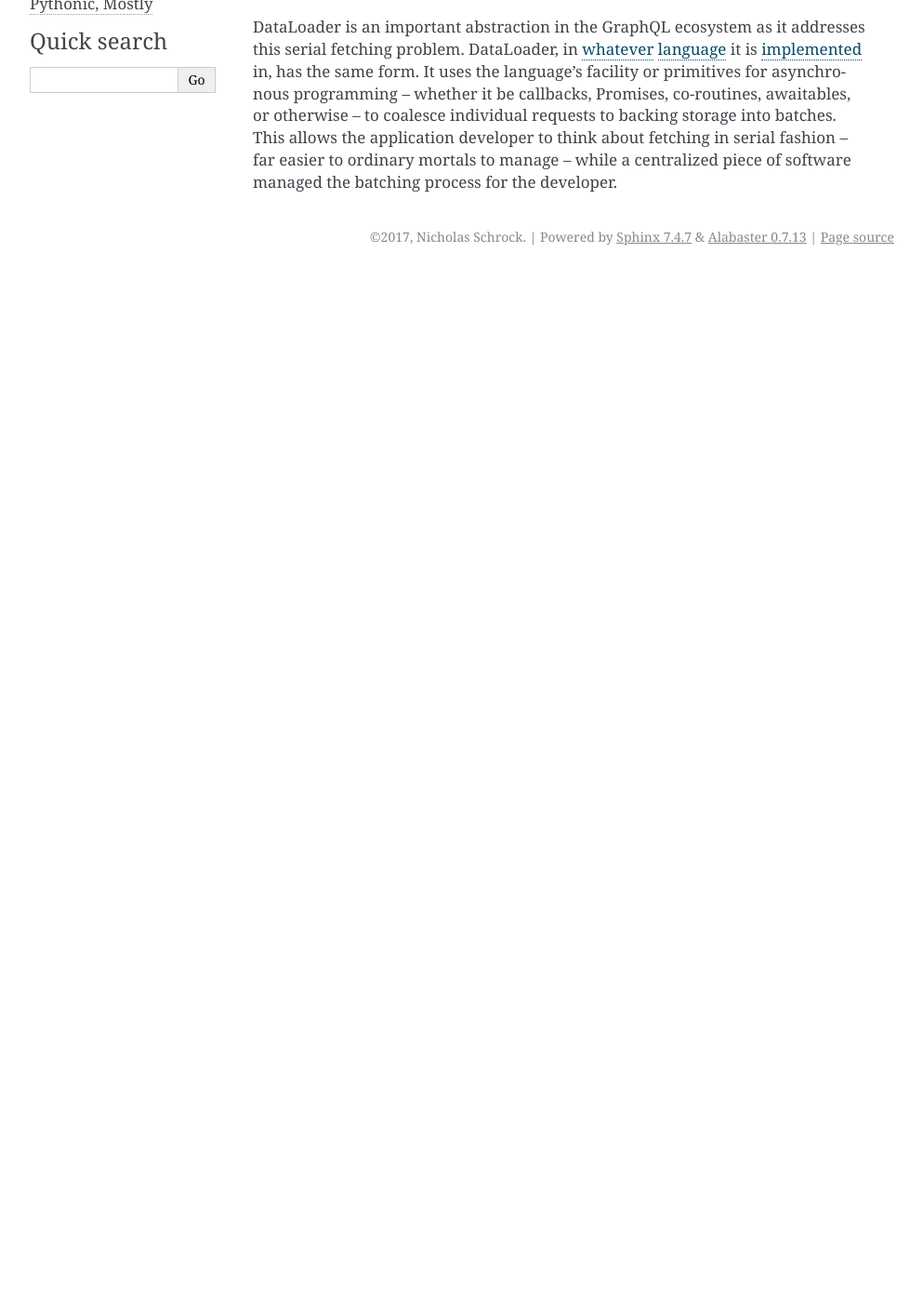
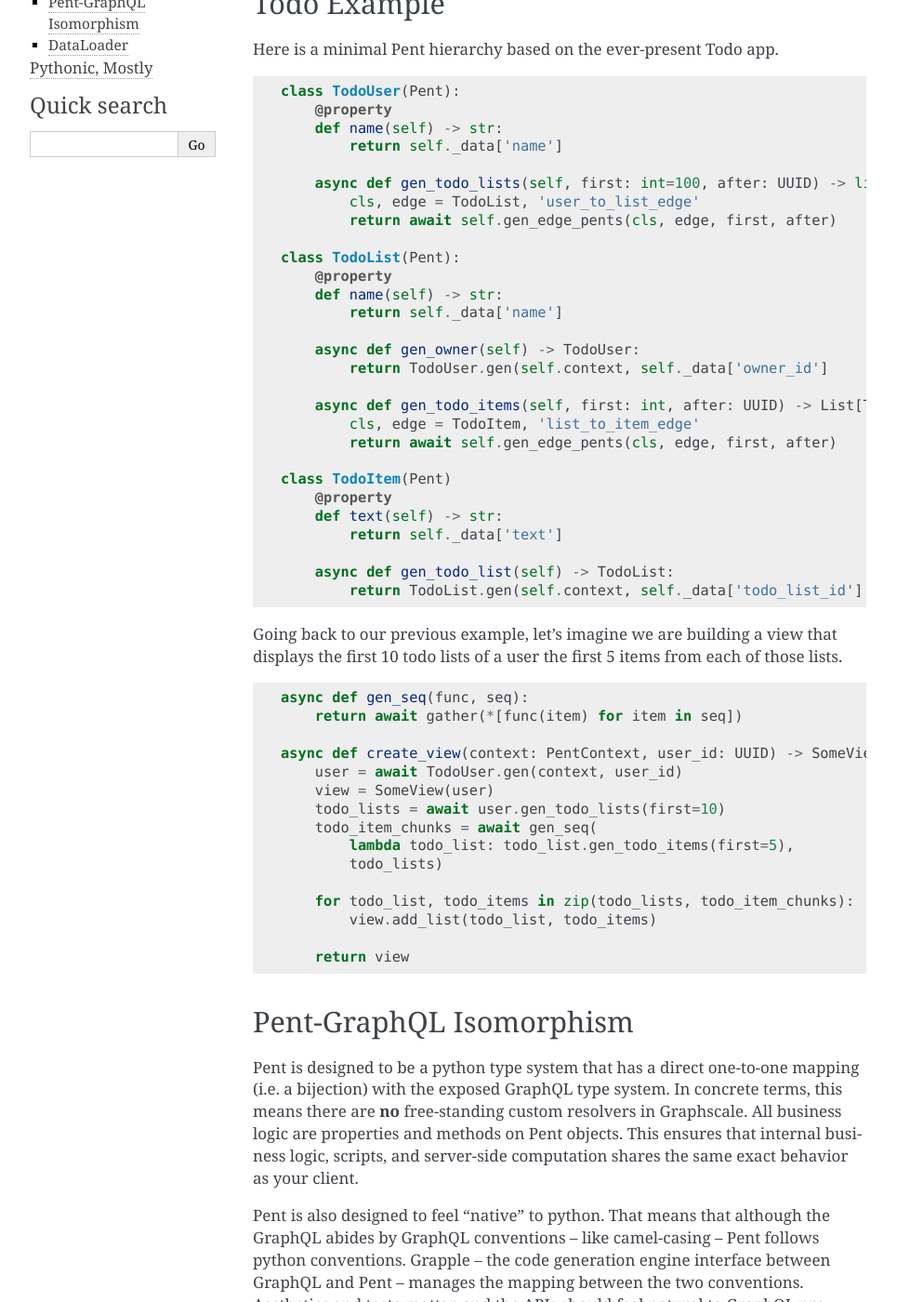
Before and after one commit to schrockn/graphscale, a Sphinx documentation site: the page built from docs/pent.rst, in a window 1280 px wide and 1400 px high, scrolled down 270 px. Shown: the whole window at 93% size, without its empty margins (148-1141 px from the left). Built offline with Sphinx 7.4.7, drawn with Linux system fonts in a browser that asks for light colours; before the commit the page ends 900 px from its top, so only the background shows below that; some of the changed text lies outside the part shown.

```diff
--- a/docs/introduction.rst
+++ b/docs/introduction.rst
@@ -13,6 +13,8 @@ Graphscale is vertically integrated stack comprised of three layers of software:
 - **Pent**: A python object model designed specifically to power a GraphQL server. It is designed for easily managing concurrency in a single-threaded environment to efficiency interaction with a storage tier via batching.
 
 - **Grapple**: A code generation engine that produces GraphQL python type definitions, pent code, and kvetch configuration based on annotated GraphQL files.
+
+
 
 Horizontal Scalability
 ------------------------
--- a/docs/pent.rst
+++ b/docs/pent.rst
@@ -1,8 +1,72 @@
 Pent
 ====
 
-In the previous section we introduced Kvetch, the graph database that powers Graphscale. Next is Pent, the Python object model designed to power a GraphQL API tier. It is important to know about the attributes and constraints of kvetch, but vast amount of application logic will be about Pents.
+In the previous section we introduced Kvetch, the graph database that powers Graphscale. Next is Pent, the Python object model designed to power a GraphQL API tier. It is important to know about the attributes and constraints of kvetch, but most business logic in a Graphscale-driver Python codebase will be against the Pent API.
 
+Todo Example
+------------
+
+Here is a minimal Pent hierarchy based on the ever-present Todo app.
+
+.. code-block:: python
+
+    class TodoUser(Pent):
+        @property
+        def name(self) -> str:
+            return self._data['name']
+
+        async def gen_todo_lists(self, first: int=100, after: UUID) -> list
+            cls, edge = TodoList, 'user_to_list_edge'
+            return await self.gen_edge_pents(cls, edge, first, after)
+
+    class TodoList(Pent):
+        @property
+        def name(self) -> str:
+            return self._data['name']
+
+        async def gen_owner(self) -> TodoUser:
+            return TodoUser.gen(self.context, self._data['owner_id']
+
+        async def gen_todo_items(self, first: int, after: UUID) -> List[TodoItem]
+            cls, edge = TodoItem, 'list_to_item_edge'
+            return await self.gen_edge_pents(cls, edge, first, after)
+
+    class TodoItem(Pent)
+        @property
+        def text(self) -> str:
+            return self._data['text']
+
+        async def gen_todo_list(self) -> TodoList:
+            return TodoList.gen(self.context, self._data['todo_list_id']
+
+Going back to our previous example, let's imagine we are building a view that displays the first 10 todo lists of a user the first 5 items from each of those lists.
+
+.. code-block:: python
+
+    async def gen_seq(func, seq):
+        return await gather(*[func(item) for item in seq])
+
+    async def create_view(context: PentContext, user_id: UUID) -> SomeView:
+        user = await TodoUser.gen(context, user_id)
+        view = SomeView(user)
+        todo_lists = await user.gen_todo_lists(first=10)
+        todo_item_chunks = await gen_seq(
+            lambda todo_list: todo_list.gen_todo_items(first=5),
+            todo_lists)
+
+        for todo_list, todo_items in zip(todo_lists, todo_item_chunks):
+            view.add_list(todo_list, todo_items)
+
+        return view
+
+
+
+
+Pent-GraphQL Isomorphism
+------------------------
+Pent is designed to be a python type system that has a direct one-to-one mapping (i.e. a bijection) with the exposed GraphQL type system. In concrete terms, this means there are **no** free-standing custom resolvers in Graphscale. All business logic are properties and methods on Pent objects. This ensures that internal business logic, scripts, and server-side computation shares the same exact behavior as your client.
+
+Pent is also designed to feel "native" to python. That means that although the GraphQL abides by GraphQL conventions -- like camel-casing -- Pent follows python conventions. Grapple -- the code generation engine interface between GraphQL and Pent -- manages the mapping between the two conventions. Aesthetics and taste matter, and the APIs should feel natural to GraphQL programmers who know nothing about Python, and to Python programmers who know nothing about GraphQL.
 
 
 DataLoader
```
Also changed, not shown: other parts of docs/introduction.rst (+1 -1 lines), README.md (+21 -1 lines), docs/kvetch.rst (+4 -4 lines), 1 other file.
